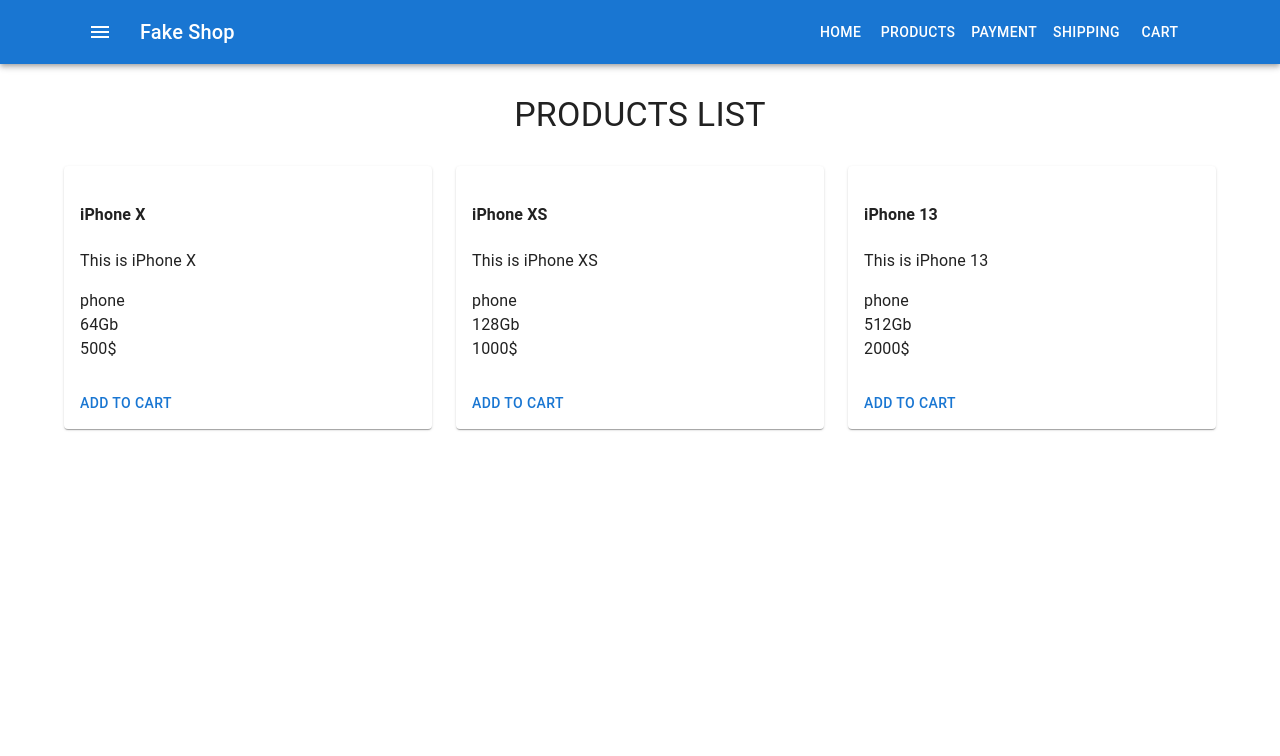
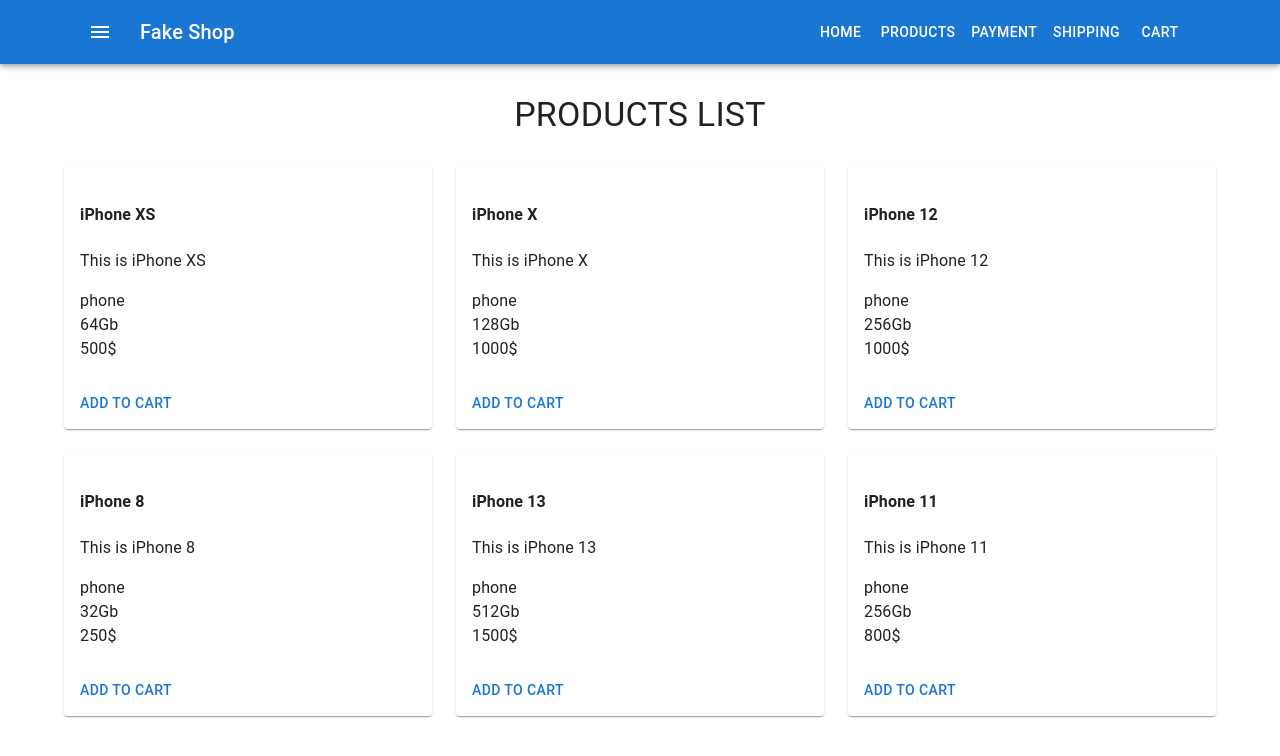
Before and after one commit to Oleg-Koshelevskiy/react-fake-shop, a React (Create React App) app: page / in a window 1280 px wide. Shown: the top 756 px of the page. Built offline with nearby package versions, Linux system fonts and the light colour scheme.

Commit message:
6 items added

```diff
--- a/src/components/Products/ProductListItem.js
+++ b/src/components/Products/ProductListItem.js
@@ -3,15 +3,15 @@
 import CardContent from '@mui/material/CardContent'
 import { Button, CardActions } from '@mui/material'
 
-const ProductListItem = (props) => {
+const ProductListItem = ({ name, description, type, capacity, price }) => {
     return (
         <Card>
             <CardContent>
-                <h4>{props.name}</h4>
-                <p>{props.description}</p>
-                <div>{props.type}</div>
-                <div>{props.capacity}Gb</div>
-                <div>{props.price}$</div>
+                <h4>{name}</h4>
+                <p>{description}</p>
+                <div>{type}</div>
+                <div>{capacity}Gb</div>
+                <div>{price}$</div>
             </CardContent>
             <CardActions>
                 <Button>Add to Cart</Button>
--- a/src/components/Products/ProductsList.js
+++ b/src/components/Products/ProductsList.js
@@ -3,6 +3,7 @@
 import { makeStyles } from '@mui/styles'
 import { Grid } from '@mui/material'
 import ProductListItem from './ProductListItem'
+import productsArray from './productsArray'
 
 const useStyles = makeStyles({
     title: {
@@ -31,33 +32,19 @@
                 alignItems="center"
                 spacing={3}
             >
-                <Grid item xs={12} sm={6} md={4}>
-                    <ProductListItem
-                        name="iPhone X"
-                        description="This is iPhone X"
-                        type="phone"
-                        capacity="64"
-                        price="500"
-                    />
-                </Grid>
-                <Grid item xs={12} sm={6} md={4}>
-                    <ProductListItem
-                        name="iPhone XS"
-                        description="This is iPhone XS"
-                        type="phone"
-                        capacity="128"
-                        price="1000"
-                    />
-                </Grid>
-                <Grid item xs={12} sm={6} md={4}>
-                    <ProductListItem
-                        name="iPhone 13"
-                        description="This is iPhone 13"
-                        type="phone"
-                        capacity="512"
-                        price="2000"
-                    />
-                </Grid>
+                {productsArray.map(
+                    ({ name, description, type, capacity, price }) => (
+                        <Grid item xs={12} sm={6} md={4}>
+                            <ProductListItem
+                                name={name}
+                                description={description}
+                                type={type}
+                                capacity={capacity}
+                                price={price}
+                            />
+                        </Grid>
+                    )
+                )}
             </Grid>
         </>
     )
--- /dev/null
+++ b/src/components/Products/productsArray.js
@@ -0,0 +1,46 @@
+const productsArray = [
+    {
+        name: 'iPhone XS',
+        description: 'This is iPhone XS',
+        type: 'phone',
+        capacity: '64',
+        price: '500',
+    },
+    {
+        name: 'iPhone X',
+        description: 'This is iPhone X',
+        type: 'phone',
+        capacity: '128',
+        price: '1000',
+    },
+    {
+        name: 'iPhone 12',
+        description: 'This is iPhone 12',
+        type: 'phone',
+        capacity: '256',
+        price: '1000',
+    },
+    {
+        name: 'iPhone 8',
+        description: 'This is iPhone 8',
+        type: 'phone',
+        capacity: '32',
+        price: '250',
+    },
+    {
+        name: 'iPhone 13',
+        description: 'This is iPhone 13',
+        type: 'phone',
+        capacity: '512',
+        price: '1500',
+    },
+    {
+        name: 'iPhone 11',
+        description: 'This is iPhone 11',
+        type: 'phone',
+        capacity: '256',
+        price: '800',
+    },
+]
+
+export default productsArray
```
